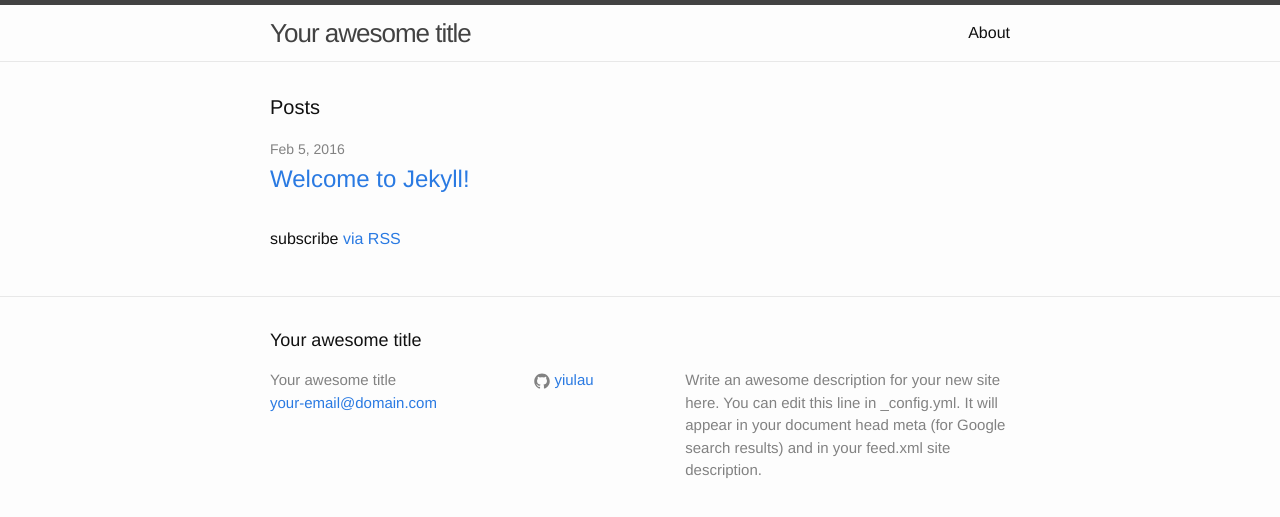
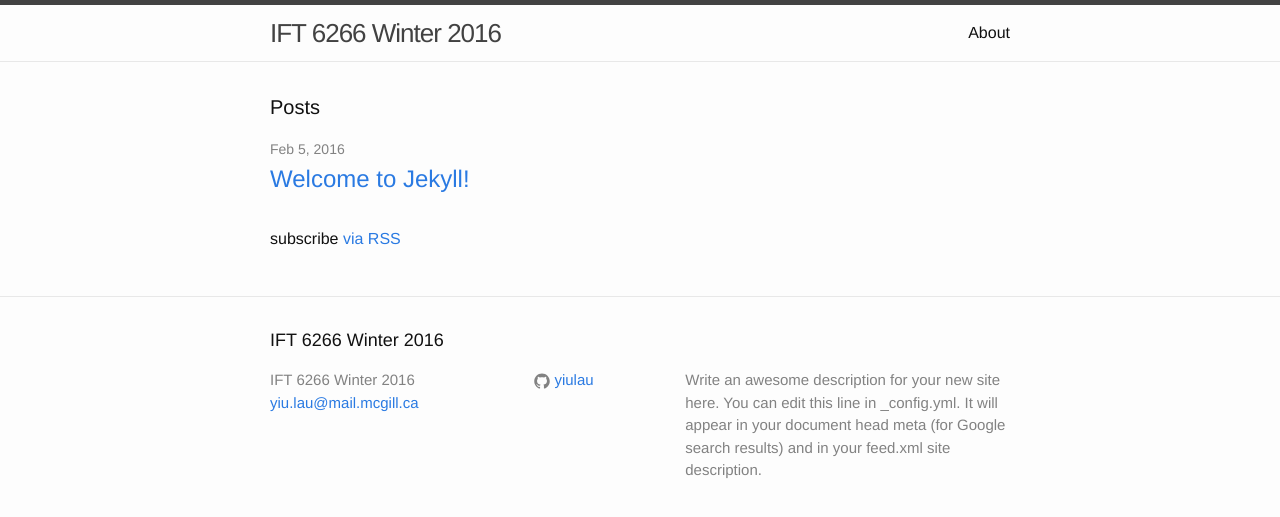
Before and after one commit to yiulau/ift6266, a Jekyll site: the page built from index.html, in a window 1280 px wide. Shown: the top 517 px of the page. Built offline with Jekyll 4.4.1, drawn with Linux system fonts in a browser that asks for light colours.

Commit message:
Include email and edit title.

```diff
--- a/_config.yml
+++ b/_config.yml
@@ -6,8 +6,8 @@
 # 'jekyll serve'. If you change this file, please restart the server process.
 
 # Site settings
-title: Your awesome title
-email: your-email@domain.com
+title: IFT 6266 Winter 2016
+email: yiu.lau@mail.mcgill.ca
 description: > # this means to ignore newlines until "baseurl:"
   Write an awesome description for your new site here. You can edit this
   line in _config.yml. It will appear in your document head meta (for
```
